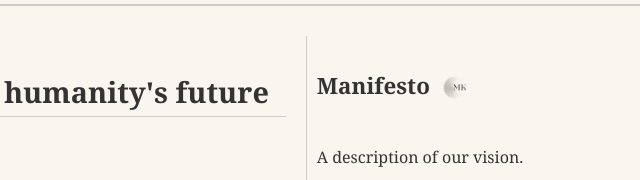
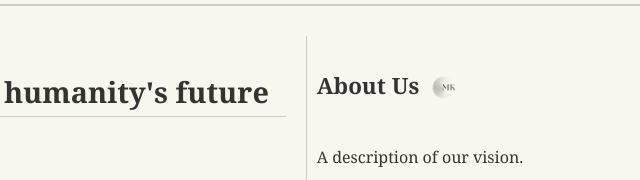
Before and after one commit to Louis-philip/Mankind, a plain HTML site: page index.html in a window 1280 px wide. Shown: the part 204-384 px from the top of the page, 551-1191 px from the left. Drawn offline with Linux system fonts and the light colour scheme.

Commit message:
Update index.html

```diff
--- a/index.html
+++ b/index.html
@@ -110,7 +110,7 @@
             <!-- Articles will be loaded here dynamically -->
         </div>
         <aside class="sidebar">
-            <h3><a href="manifesto.html">Manifesto <img src="mfst_logo.png" alt="About Icon"></a></h3>
+            <h3><a href="manifesto.html">About Us <img src="mfst_logo.png" alt="About Icon"></a></h3>
             <p>A description of our vision.</p>
             <h3>Archives</h3>
             <ul>
```
